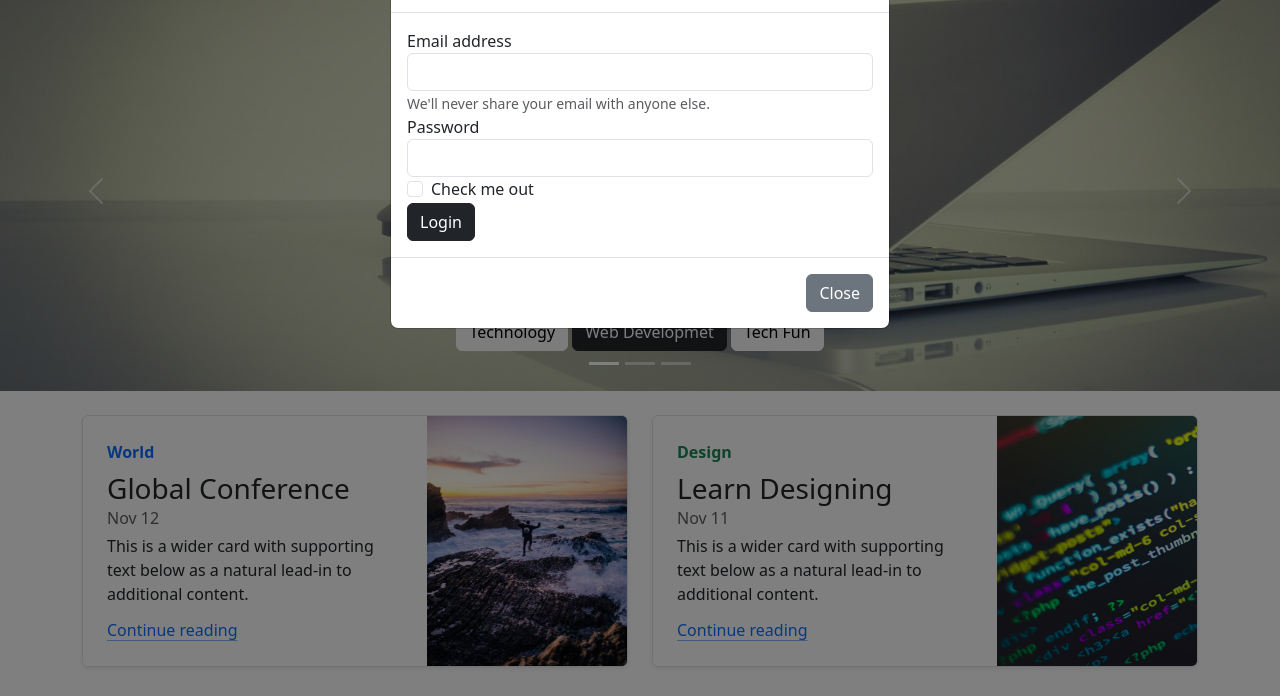
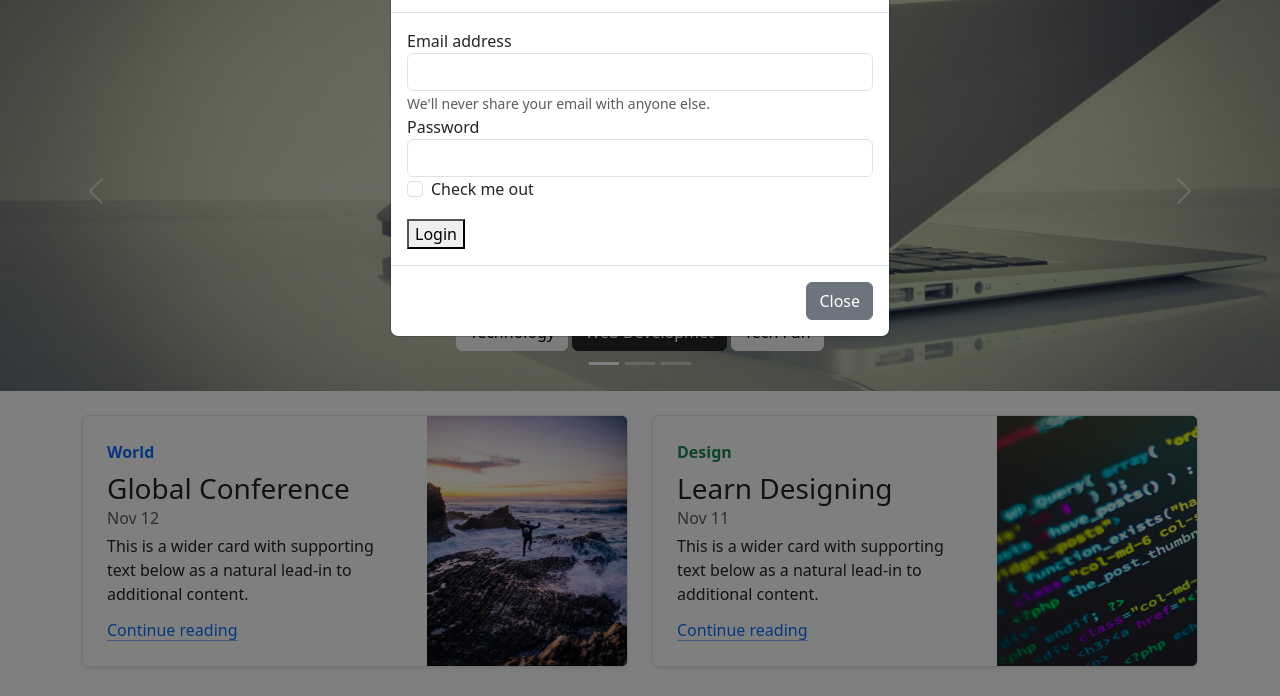
Before and after one commit to muhammademanabbas/Bootstrap_Website, a plain HTML site: page index.html in a window 1280 px wide. Both pictures are taken after a click on the button "Login". Shown: the part 79-775 px from the top of the page. Drawn offline with nearby package versions, Linux system fonts and the light colour scheme.

Commit message:
Update index.html

```diff
--- a/index.html
+++ b/index.html
@@ -82,7 +82,7 @@
             <input type="checkbox" class="form-check-input" id="exampleCheck1">
             <label class="form-check-label" for="exampleCheck1">Check me out</label>
           </div>
-          <button type="submit" class="btn btn-dark">Login</button>
+          <button class="mt-3" type="submit" class="btn btn-dark">Login</button>
         </form>
       </div>
       <div class="modal-footer">
```
